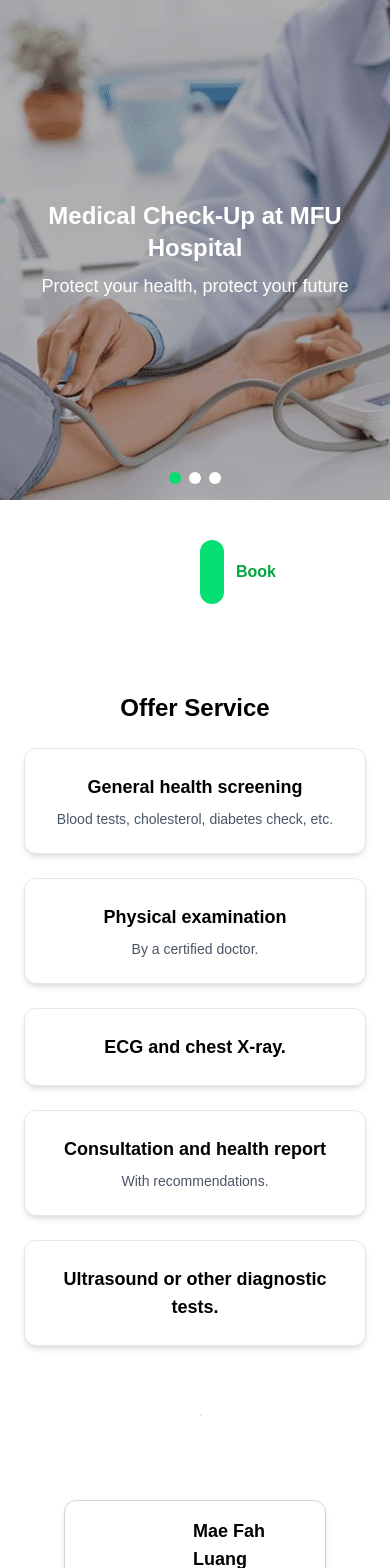
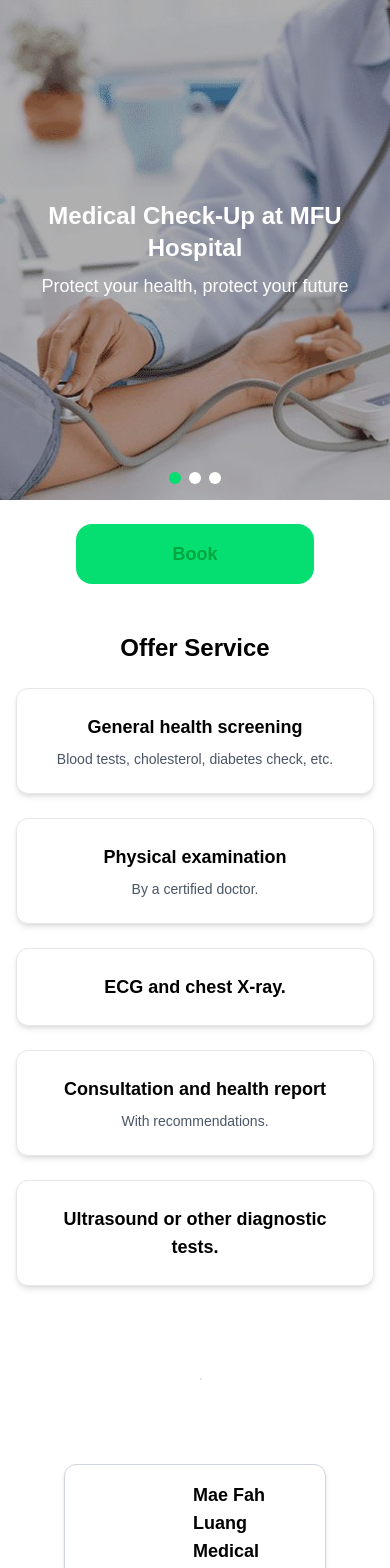
Before and after one commit to esslmmm/MT_version_1, a Next.js app in the folder mt-v1.0.0/: page /user/package in a window 390 px wide. Shown: the top 1568 px of the page. Built offline with nearby package versions, Linux system fonts and the light colour scheme.

Commit message:
Offer Service Responsive

```diff
--- a/mt-v1.0.0/components/user/package/OfferService.tsx
+++ b/mt-v1.0.0/components/user/package/OfferService.tsx
@@ -32,18 +32,25 @@
   };
 
   return (
-    <div>
-      <div className="bg-green-400 text-center text-green-600  m-10 p-3 mx-50 rounded-2xl hover:bg-green-500 hover:text-white transition duration-300">
-      <button className="px-6 py-2   font-semibold rounded-xl  transition" onClick={navigateToMedicalAppointment}>Book</button>
-      </div>
+    <div className="w-full px-4 sm:px-6 lg:px-8 py-6">
+      {/* Book Button Styled as a Div */}
+        <div
+          onClick={navigateToMedicalAppointment}
+          className="cursor-pointer w-2/3 sm:w-1/2 md:w-2/3 bg-green-400 text-green-600 text-lg px-8 py-4 font-semibold rounded-2xl hover:bg-green-500 hover:text-white transition duration-300 flex justify-center mx-auto"
+        >
+          Book
+        </div>
 
-      <section className="py-12 px-6 bg-white text-center">
+
+
+      {/* Services Section */}
+      <section className="py-12 text-center">
         <h2 className="text-2xl font-bold mb-6">Offer Service</h2>
-        <div className="grid grid-cols-1 md:grid-cols-2 lg:grid-cols-3 gap-6 max-w-4xl mx-auto">
+        <div className="grid grid-cols-1 sm:grid-cols-2 lg:grid-cols-3 gap-6 max-w-6xl mx-auto">
           {services.map((service, index) => (
             <div
               key={index}
-              className="bg-white shadow-md rounded-xl p-6 border border-gray-200"
+              className="bg-white shadow-md rounded-xl p-6 border border-gray-200 hover:shadow-lg transition"
             >
               <h3 className="font-semibold text-lg">{service.title}</h3>
               {service.description && (
```
